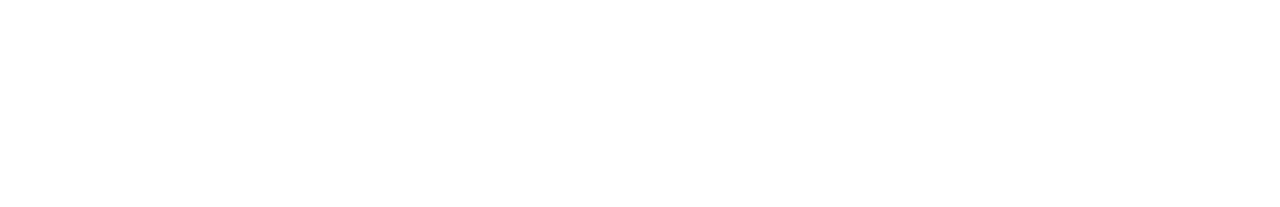
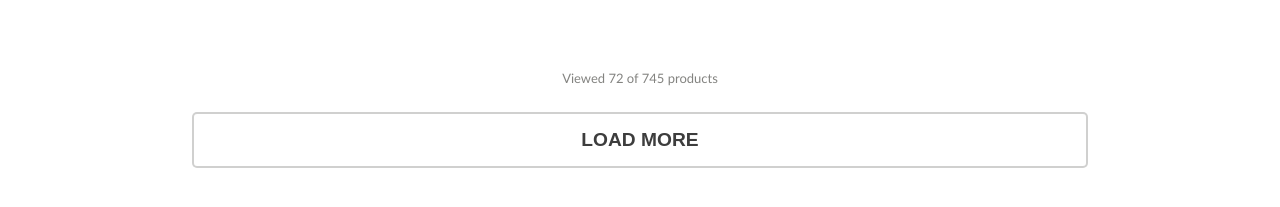
Before and after one commit to IcaroJordano/e-commerc, a React (Vite) app: page / in a window 1280 px wide. Shown: the part 2988-3195 px from the top of the page. Before the commit the page ends 2994 px from the top, so only its background shows below. Built offline with nearby package versions, Linux system fonts and the light colour scheme.

Commit message:
feat(Products):add Button Load More

```diff
--- a/src/components/Navbar.css
+++ b/src/components/Navbar.css
@@ -4,6 +4,7 @@
     width: 100%;
     height: 7vh;
     background-color: #0F0E0E;
+    /* background-color: rgba(0, 0, 0, 0.904); */
     /* background-color: #2B2D42;
     background-color: rgb(0, 0, 0); */
     opacity: 2;
@@ -17,7 +18,7 @@
 .Navbar img{
     margin-left: 6%;
     width: 40%;
-    height: 4.5vh;
+    height: 4.3vh;
 }
 .Navbar svg{
     /* margin-left: 1%; */
@@ -29,7 +30,7 @@
 .Navbar .menu{
     margin-top: 0%;
     margin-left: 4%;
-    scale: 2.5;
+    scale: 2.2;
 }
 .Navbar .add{
     justify-content: space-between;
--- a/src/components/Products.css
+++ b/src/components/Products.css
@@ -1,7 +1,36 @@
 .Products{
+    padding-bottom: 10%;
+}
+.Products .Cards{
     /* background-color: blue; */
     /* height: 20vh; */
     display: flex;
     justify-content: space-around;
     flex-wrap: wrap;
 }
+.Products button{
+    width: 70%;
+    height: 7vh;
+    display: flex;
+    margin: 0cqmin auto;
+    /* color: #3C3D37; */
+    background-color: white;
+    border: solid 2px #75757256;
+    color: #3d3d3d;
+    /* text-align: center; */
+    justify-content: center;
+    align-items: center;
+    font-size: larger;
+    font-weight: bold;
+    border-radius: 5px;
+}
+.Products .viewed{
+    color: #757572e5;
+    /* background-color: aqua; */
+    text-align: center;
+    font-size: small;
+    font-weight: 300;
+    font-family: 'Gill Sans', 'Gill Sans MT', Calibri, 'Trebuchet MS', sans-serif;
+    margin-bottom: 2%;
+    margin-top: 5%;
+}
--- a/src/components/Products.jsx
+++ b/src/components/Products.jsx
@@ -1,15 +1,20 @@
 import { CardProducts } from "./CardProducts"
 import "./Products.css"
+// import { AiOutlineLoading3Quarters } from "react-icons/ai";
 
 export function Products() {
     return(
         <section className="Products">
+            <div className="Cards">
                 <CardProducts></CardProducts>
                 <CardProducts></CardProducts>
                 <CardProducts></CardProducts>
                 <CardProducts></CardProducts>
                 <CardProducts></CardProducts>
                 <CardProducts></CardProducts>
+            </div>
+            <p className="viewed" >Viewed 72 of 745 products</p>
+            <button>LOAD MORE</button>
         </section>
     )
 }
```
Lines whose indentation alone changed are shown as unchanged.
